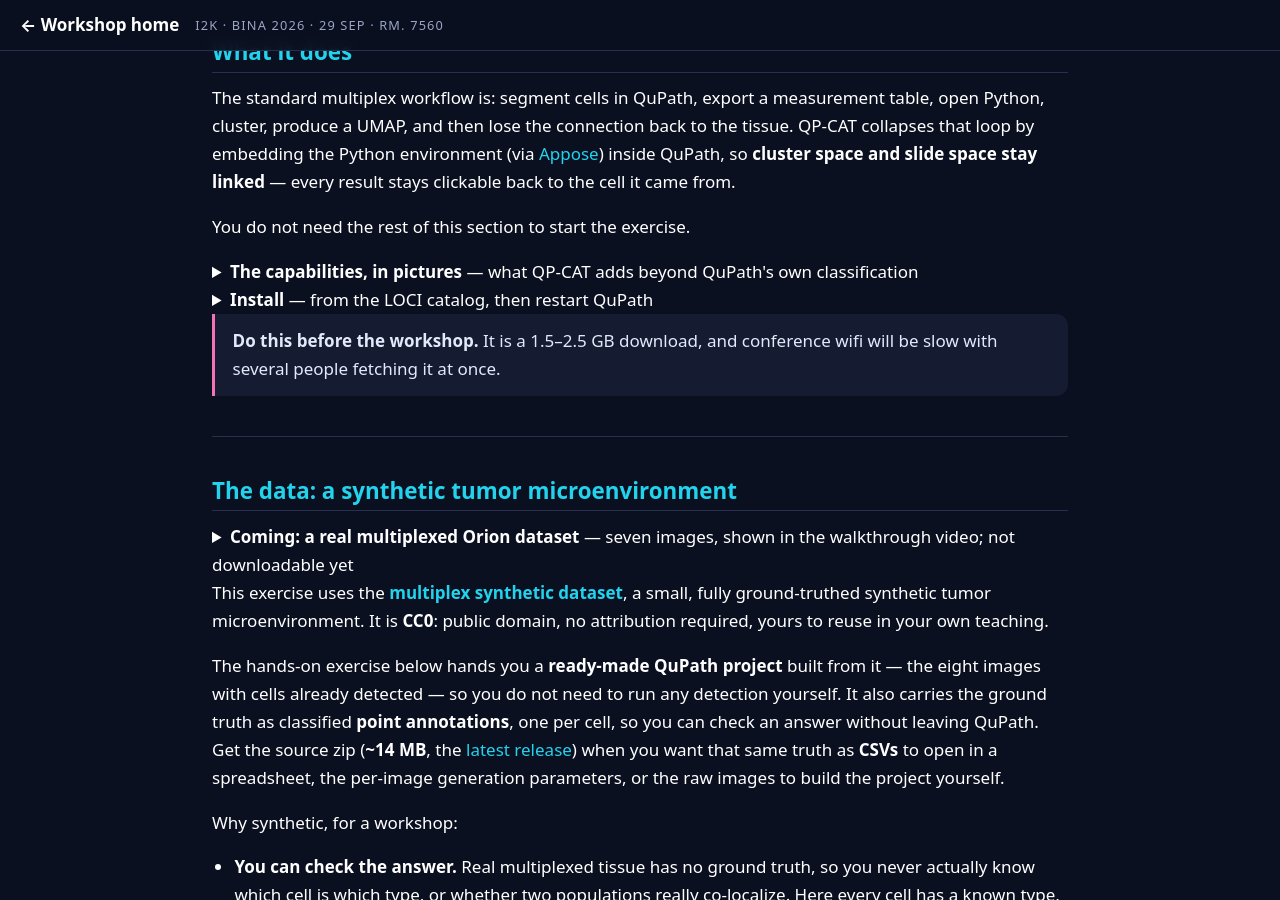
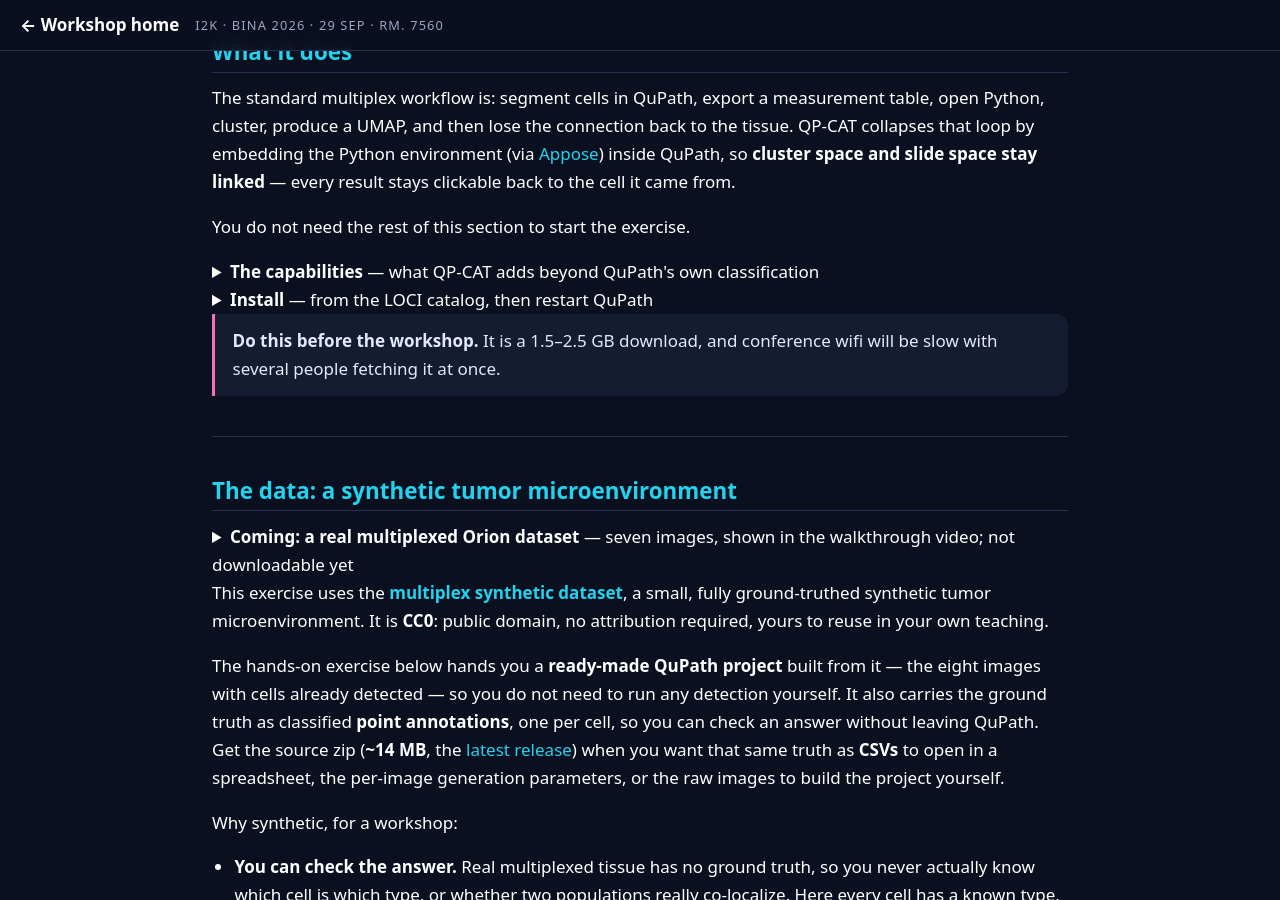
Before and after one commit to MichaelSNelson/BINA-I2K-2026-QuPath-Extensions, a Jekyll site: the page built from docs/03-qp-cat-cell-analysis-tools.md, in a window 1280 px wide and 900 px high, scrolled down 1054 px. Built offline with Jekyll 4.4.1, drawn with Linux system fonts in a browser that asks for light colours.

Commit message:
guide: drop ', in pictures' from the capabilities summary
Claude-Session: https://claude.ai/code/session_01TZFXuLKiz1DgbomrTgfDTw

```diff
--- a/docs/03-qp-cat-cell-analysis-tools.md
+++ b/docs/03-qp-cat-cell-analysis-tools.md
@@ -44,7 +44,7 @@ stay linked** — every result stays clickable back to the cell it came from.
 You do not need the rest of this section to start the exercise.
 
 <details markdown="1">
-<summary><b>The capabilities, in pictures</b> — what QP-CAT adds beyond QuPath's own classification</summary>
+<summary><b>The capabilities</b> — what QP-CAT adds beyond QuPath's own classification</summary>
 
 QuPath already classifies objects (train on measurements, or threshold one). These are the
 other routes to a class on a cell, for when you have thirty markers and no training set worth
```
